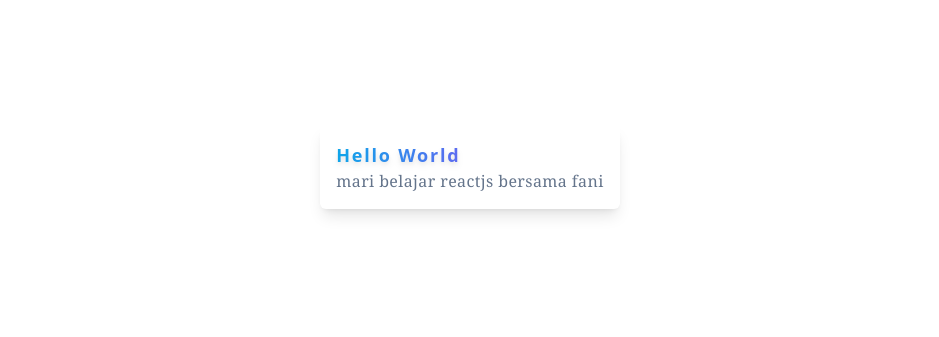
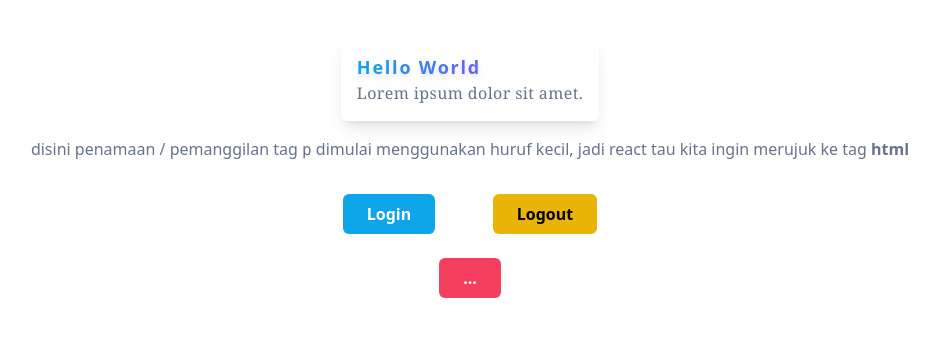
Before and after one commit to fanialfi/belajar-reactjs, a React (Vite) app: page / in a window 1280 px wide. Shown: the part 233-570 px from the top of the page, without its empty margins (170-1109 px from the left). Built offline with nearby package versions, Linux system fonts and the light colour scheme.

Commit message:
components & props
cara membuat dan menggunakan components
cara membuat props dan menggunakan props
menambahkan library prop-types untuk melakukan validasi type data dari
props

```diff
--- a/package.json
+++ b/package.json
@@ -23,6 +23,7 @@
     "eslint-plugin-react-hooks": "^4.6.2",
     "eslint-plugin-react-refresh": "^0.4.7",
     "postcss": "^8.4.39",
+    "prop-types": "^15.8.1",
     "tailwindcss": "^3.4.4",
     "vite": "^5.3.1"
   }
--- a/src/App.jsx
+++ b/src/App.jsx
@@ -1,11 +1,71 @@
+import PropTypes from "prop-types";
+
+// menggunakan class components ( statefull components )
+// class ButtonClass extends React.Component {
+//   render() {
+//     return (
+//       <button
+//         type="button"
+//         className="h-10 px-6 font-semibold rounded-md bg-black text-white hover:shadow-md hover:shadow-slate-500"
+//       >
+//         Kirim
+//       </button>
+//     );
+//   }
+// }
+
+const variants = {
+  primary: ["bg-sky-500", "white"],
+  secondary: ["bg-slate-500", "white"],
+  success: ["bg-green-500", "white"],
+  danger: ["bg-rose-500", "white"],
+  warning: ["bg-yellow-500", "black"],
+};
+
+// menggunakan functional components ( stateless components )
+// react component yang dibuat dengan menggunakan javascript function biasa,
+// penamaannya harus dimulai dengan huruf kapital, jika tidak maka tidak akan berfungsi / bekerja
+// component react menggunakan props untuk melakukan komunikasi antar components
+// setiap parent component dapat memberikan informasi apapun ke child component dengan memberikan props tersebut ke child element
+// penulisan nama props seperti yang ada di attribut html,
+// lalu penangkapan nama props di react component bisa dengan langsung menuliskan props, atau langsung di destructuring ke nama properti nya
+// jika tidak di destructuring, maka pengaksesannya degan cara menuliskan props.namaProperti
+function ButtonFunc({ type, children }) {
+  return (
+    <button
+      type="button"
+      className={`h-10 px-6 font-semibold rounded-md ${type[0]} text-${type[1]} hover:shadow-md hover:shadow-slate-500`}
+    >
+      {children || "..."}
+    </button>
+  );
+}
+
+// props validation
+ButtonFunc.propTypes = {
+  type: PropTypes.arrayOf(PropTypes.string).isRequired,
+  children: PropTypes.any.isRequired,
+};
+
 function App() {
   return (
-    <div className="flex items-center min-h-screen justify-center">
+    <div className="flex items-center min-h-screen justify-center flex-col gap-4">
       <div className="p-4 shadow-lg rounded-md ">
         <h1 className="text-lg font-extrabold tracking-widest drop-shadow-md bg-gradient-to-r from-sky-500 via-indigo-500 to-teal-500 bg-clip-text text-transparent">
           Hello World
         </h1>
-        <p className="text-base font-serif tracking-wide text-slate-500">mari belajar reactjs bersama fani</p>
+        <p className="text-base font-serif tracking-wide text-slate-500">Lorem ipsum dolor sit amet.</p>
+      </div>
+
+      <p className="text-slate-500">
+        disini penamaan / pemanggilan tag <code>p</code> dimulai menggunakan huruf kecil, jadi react tau kita ingin
+        merujuk ke tag <strong>html</strong>
+      </p>
+      <div className="flex justify-around pt-4 gap-6 px-4 flex-wrap max-w-80">
+        {/* dimulai dengan menggunakan huruf kapital, jadi react tau kita ingin menggunakan komponen milik sendiri (ButtonFunc) */}
+        <ButtonFunc type={variants.primary}>Login</ButtonFunc>
+        <ButtonFunc type={variants.warning}>Logout</ButtonFunc>
+        <ButtonFunc type={variants.danger}></ButtonFunc>
       </div>
     </div>
   );
```
Also changed, not shown: 2 other files (tests, documents, lock files or other folders).
